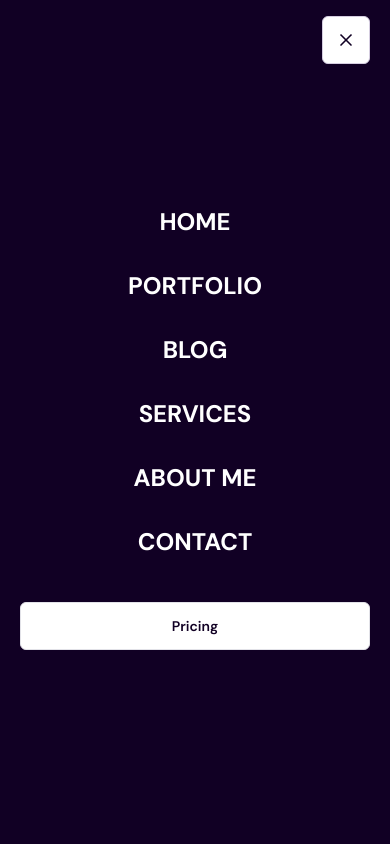
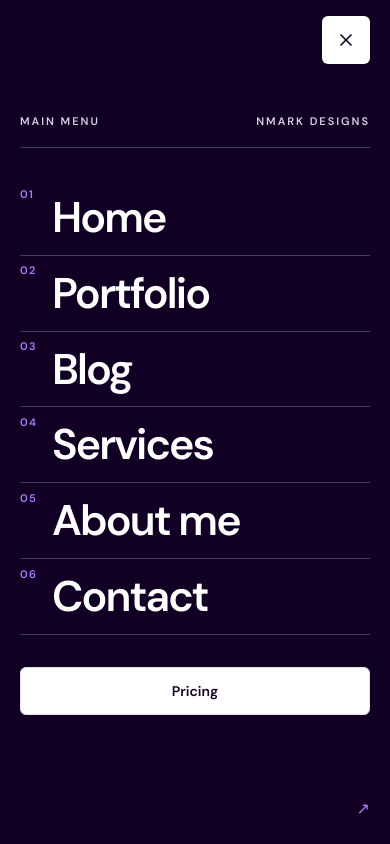
Before and after one commit to nikola93kg/nmarkdesigns, a Next.js app: page /en in a window 390 px wide. Both pictures are taken after a click on the heading "Main menu". Shown: the top 844 px of the page. Built offline with nearby package versions, Linux system fonts and the light colour scheme; no server answers.

Commit message:
fix: polish mobile navigation

```diff
--- a/app/globals.css
+++ b/app/globals.css
@@ -113,24 +113,30 @@
   .mobile-navigation-panel {
     width: 100vw;
     min-height: 100dvh;
+    visibility: hidden;
     opacity: 0;
-    transition: opacity 260ms ease;
-  }
-
-  .mobile-navigation:not([open]) .mobile-navigation-panel {
-    display: none;
+    pointer-events: none;
+    transform: translateY(-1.5rem);
+    transition:
+      opacity 260ms ease,
+      transform 420ms cubic-bezier(0.16, 1, 0.3, 1),
+      visibility 0s linear 420ms;
   }
 
   .mobile-navigation[open] .mobile-navigation-panel {
+    visibility: visible;
     opacity: 1;
+    pointer-events: auto;
+    transform: translateY(0);
+    transition-delay: 0s;
   }
 
   .mobile-navigation-list {
     opacity: 0;
-    transform: translateY(0.75rem);
+    transform: translateY(1rem);
     transition:
-      opacity 340ms ease 80ms,
-      transform 420ms cubic-bezier(0.16, 1, 0.3, 1) 80ms;
+      opacity 300ms ease 100ms,
+      transform 420ms cubic-bezier(0.16, 1, 0.3, 1) 100ms;
   }
 
   .mobile-navigation[open] .mobile-navigation-list {
@@ -138,10 +144,95 @@
     transform: translateY(0);
   }
 
+  .mobile-navigation-toggle {
+    position: relative;
+    z-index: 70;
+    display: inline-flex;
+    width: 3rem;
+    height: 3rem;
+    align-items: center;
+    justify-content: center;
+    border: 0;
+    border-radius: var(--radius-control);
+    background: var(--color-surface);
+    color: var(--color-brand);
+    list-style: none;
+    transition: background-color 180ms ease, border-color 180ms ease, color 180ms ease;
+  }
+
+  .mobile-navigation-toggle::-webkit-details-marker {
+    display: none;
+  }
+
+  .mobile-navigation-toggle:hover {
+    background: var(--color-accent-soft);
+  }
+
+  .mobile-navigation[open] .mobile-navigation-toggle {
+    position: fixed;
+    top: calc((var(--spacing-header) - 3rem) / 2);
+    right: var(--spacing-gutter);
+    background: var(--color-on-brand);
+  }
+
+  .mobile-navigation[open] .mobile-navigation-toggle:hover {
+    background: var(--color-accent-soft);
+  }
+
+  .mobile-navigation-menu-icon,
+  .mobile-navigation-close-icon {
+    transition: opacity 180ms ease, transform 240ms cubic-bezier(0.16, 1, 0.3, 1);
+  }
+
+  .mobile-navigation-close-icon {
+    opacity: 0;
+    transform: rotate(-90deg);
+  }
+
+  .mobile-navigation[open] .mobile-navigation-menu-icon {
+    opacity: 0;
+    transform: rotate(90deg);
+  }
+
+  .mobile-navigation[open] .mobile-navigation-close-icon {
+    opacity: 1;
+    transform: rotate(0);
+  }
+
+  .mobile-navigation-item {
+    display: flex;
+    align-items: flex-start;
+  }
+
+  .mobile-navigation-item::before {
+    content: attr(data-index);
+    flex: 0 0 2rem;
+    padding-top: 0.35rem;
+    color: var(--color-accent);
+    font-size: 0.6875rem;
+    font-weight: 600;
+    letter-spacing: 0.12em;
+  }
+
+  .mobile-navigation-item > a {
+    flex: 1;
+  }
+
   @media (prefers-reduced-motion: reduce) {
+    .mobile-navigation-panel,
+    .mobile-navigation-list,
+    .mobile-navigation-toggle,
+    .mobile-navigation-menu-icon,
+    .mobile-navigation-close-icon {
+      transition: none;
+    }
+
+    .mobile-navigation-panel {
+      transform: none;
+    }
+
     .mobile-navigation-list {
       transform: none;
-      transition: none;
     }
   }
 }
--- a/components/home/HeroArtwork.tsx
+++ b/components/home/HeroArtwork.tsx
@@ -9,7 +9,7 @@ const layers = [
     height: 1024,
     className: styles.backPanel,
     fraction: 0.72,
-    preload: false,
+    priority: true,
   },
   {
     id: "dark-panel",
@@ -18,7 +18,7 @@ const layers = [
     height: 1024,
     className: styles.darkPanel,
     fraction: 0.49,
-    preload: false,
+    priority: false,
   },
   {
     id: "tablet",
@@ -27,7 +27,7 @@ const layers = [
     height: 1024,
     className: styles.tablet,
     fraction: 0.73,
-    preload: true,
+    priority: true,
   },
   {
     id: "phone",
@@ -36,7 +36,7 @@ const layers = [
     height: 1312,
     className: styles.phone,
     fraction: 0.29,
-    preload: false,
+    priority: false,
   },
   {
     id: "brand-card",
@@ -45,7 +45,7 @@ const layers = [
     height: 1024,
     className: styles.brandCard,
     fraction: 0.28,
-    preload: false,
+    priority: false,
   },
 ] as const;
 
@@ -61,7 +61,7 @@ export function HeroArtwork() {
           height={layer.height}
           sizes={`(min-width: 1280px) ${576 * layer.fraction}px, (min-width: 1024px) calc((100vw - 128px) * ${0.4792 * layer.fraction}), (min-width: 768px) ${656 * layer.fraction}px, (min-width: 416px) ${376 * layer.fraction}px, calc((100vw - 40px) * ${layer.fraction})`}
           quality={75}
-          preload={layer.preload}
+          priority={layer.priority}
           className={`${styles.layer} ${layer.className}`}
           data-hero-artwork-layer={layer.id}
         />
--- a/components/layout/MobileNavigation.tsx
+++ b/components/layout/MobileNavigation.tsx
@@ -1,7 +1,7 @@
 "use client";
 
 import { Menu, X } from "lucide-react";
-import { useEffect, useRef } from "react";
+import { useEffect, useRef, type KeyboardEvent } from "react";
 import { Navigation } from "@/components/layout/Navigation";
 import { Button } from "@/components/ui/Button";
 import { Container } from "@/components/ui/Container";
@@ -16,43 +16,58 @@ interface MobileNavigationProps {
 
 export function MobileNavigation({ items, pricing, label, menuLabel }: MobileNavigationProps) {
   const detailsRef = useRef<HTMLDetailsElement>(null);
+  const toggleRef = useRef<HTMLElement>(null);
   const menuListRef = useRef<HTMLDivElement>(null);
-  const summaryRef = useRef<HTMLElement>(null);
+  const pointerInteractionRef = useRef(false);
 
   useEffect(() => {
     const desktop = window.matchMedia("(min-width: 64rem)");
 
     function closeOnDesktop() {
-      if (desktop.matches && detailsRef.current) {
-        detailsRef.current.open = false;
-      }
+      if (desktop.matches) closeMenu();
     }
 
-    function closeOnOutsideClick(event: PointerEvent) {
+    function closeOnOutsidePointer(event: PointerEvent) {
       const details = detailsRef.current;
-
-      if (event.target instanceof Node && details && !details.contains(event.target)) {
-        details.open = false;
-      }
+      if (event.target instanceof Node && details && !details.contains(event.target)) closeMenu();
     }
 
     desktop.addEventListener("change", closeOnDesktop);
-    document.addEventListener("pointerdown", closeOnOutsideClick);
+    document.addEventListener("pointerdown", closeOnOutsidePointer);
 
     return () => {
       desktop.removeEventListener("change", closeOnDesktop);
-      document.removeEventListener("pointerdown", closeOnOutsideClick);
+      document.removeEventListener("pointerdown", closeOnOutsidePointer);
       document.body.style.overflow = "";
     };
   }, []);
 
-  function closeMenu() {
+  function closeMenu(restoreFocus = false) {
     if (detailsRef.current) detailsRef.current.open = false;
     document.body.style.overflow = "";
+    if (restoreFocus) window.requestAnimationFrame(() => toggleRef.current?.focus());
   }
 
   function syncBodyScroll() {
     document.body.style.overflow = detailsRef.current?.open ? "hidden" : "";
+  }
+
+  function handleKeyDown(event: KeyboardEvent<HTMLDetailsElement>) {
+    if (!detailsRef.current?.open) return;
+
+    if (event.key === "Escape") {
+      event.preventDefault();
+      closeMenu(true);
+      return;
+    }
+
+  }
+
+  function handlePointerDown() {
+    pointerInteractionRef.current = true;
+    window.setTimeout(() => {
+      pointerInteractionRef.current = false;
+    }, 0);
   }
 
   return (
@@ -60,53 +75,50 @@ export function MobileNavigation({ items, pricing, label, menuLabel }: MobileNav
       ref={detailsRef}
       className="mobile-navigation group lg:hidden"
       onToggle={syncBodyScroll}
-      onKeyDown={(event) => {
-        if (event.key === "Escape" && detailsRef.current?.open) {
-          event.preventDefault();
+      onKeyDown={handleKeyDown}
+      onPointerDown={handlePointerDown}
+      onBlur={(event) => {
+        if (!pointerInteractionRef.current && !event.currentTarget.contains(event.relatedTarget)) {
           closeMenu();
-          summaryRef.current?.focus();
         }
-      }}
-      onBlur={(event) => {
-        if (!event.currentTarget.contains(event.relatedTarget)) closeMenu();
       }}
     >
       <summary
-        ref={summaryRef}
+        ref={toggleRef}
         aria-label={menuLabel}
         aria-controls="mobile-navigation"
         title={menuLabel}
-        className="relative z-50 flex size-12 list-none items-center justify-center rounded-control border border-border bg-surface text-brand transition-colors hover:bg-accent-soft group-open:fixed group-open:right-gutter group-open:top-[calc((var(--spacing-header)-3rem)/2)] group-open:border-on-brand-muted group-open:bg-on-brand group-open:text-brand [&::-webkit-details-marker]:hidden"
+        className="mobile-navigation-toggle"
       >
-        <Menu className="size-5 group-open:hidden" aria-hidden="true" />
-        <X className="hidden size-5 group-open:block" aria-hidden="true" />
+        <Menu className="mobile-navigation-menu-icon absolute size-5" aria-hidden="true" />
+        <X className="mobile-navigation-close-icon absolute size-5" aria-hidden="true" />
       </summary>
       <div
         id="mobile-navigation"
-        className="mobile-navigation-panel fixed inset-0 z-40 min-h-dvh overflow-y-auto overscroll-contain bg-brand text-on-brand"
+        className="mobile-navigation-panel fixed inset-0 z-50 min-h-dvh overflow-y-auto overscroll-contain bg-brand text-on-brand"
         onClick={(event) => {
-          if (event.target instanceof Node && !menuListRef.current?.contains(event.target)) {
-            window.setTimeout(closeMenu, 0);
-          }
+          if (event.target instanceof Node && !menuListRef.current?.contains(event.target)) closeMenu();
         }}
       >
-        <Container className="flex min-h-dvh items-center justify-center py-24">
-          <div ref={menuListRef} className="mobile-navigation-list w-full max-w-sm text-center">
-            <Navigation
-              items={items}
-              label={label}
-              variant="mobile"
-              onNavigate={closeMenu}
-            />
+        <Container className="flex min-h-dvh flex-col justify-between py-28 pb-8 sm:py-32 sm:pb-10">
+          <div ref={menuListRef} className="mobile-navigation-list w-full">
+            <div className="mb-8 flex items-center justify-between border-b border-border-inverse pb-4 text-[0.6875rem] font-semibold uppercase tracking-[0.18em] text-on-brand-muted sm:mb-10">
+              <span>{menuLabel}</span>
+              <span aria-hidden="true">NMark Designs</span>
+            </div>
+            <Navigation items={items} label={label} variant="mobile" onNavigate={() => closeMenu()} />
             <Button
               href={pricing.href}
               external={pricing.external}
               variant="secondary"
-              className="mt-8 w-full justify-center focus-visible:outline-accent"
-              onClick={closeMenu}
+              className="mt-8 w-full justify-center sm:mt-10 sm:w-auto"
+              onClick={() => closeMenu()}
             >
               {pricing.label}
             </Button>
+          </div>
+          <div aria-hidden="true" className="mt-16 flex justify-end pt-4 text-accent">
+            <span>↗</span>
           </div>
         </Container>
       </div>
--- a/components/layout/Navigation.tsx
+++ b/components/layout/Navigation.tsx
@@ -10,13 +10,14 @@ interface NavigationProps {
 
 const listStyles = {
   desktop: "flex items-center gap-5 xl:gap-7",
-  mobile: "flex flex-col items-center gap-2",
+  mobile: "flex flex-col border-b border-border-inverse",
   footer: "flex flex-col items-center lg:items-start",
 };
 
 const linkStyles = {
   desktop: "min-h-12 text-brand hover:text-focus",
-  mobile: "min-h-14 justify-center px-3 py-2 text-2xl font-bold uppercase text-on-brand hover:text-accent focus-visible:outline-accent",
+  mobile:
+    "mobile-navigation-link min-h-18 justify-between gap-5 py-4 text-[clamp(2.35rem,11vw,4.75rem)] font-semibold leading-none tracking-[-0.045em] text-on-brand hover:text-accent focus-visible:outline-accent",
   footer:
       "min-h-8 justify-center py-1 text-center text-on-brand-muted hover:text-on-brand focus-visible:outline-accent lg:justify-start lg:text-left",
 };
@@ -33,8 +34,12 @@ export function Navigation({
   return (
     <nav aria-label={label}>
       <ul className={listStyles[variant]}>
-        {items.map((item) => (
-          <li key={item.href}>
+        {items.map((item, index) => (
+          <li
+            key={item.href}
+            className={variant === "mobile" ? "mobile-navigation-item border-b border-border-inverse last:border-b-0" : undefined}
+            data-index={variant === "mobile" ? String(index + 1).padStart(2, "0") : undefined}
+          >
             {item.external ? (
               <a href={item.href} className={className} onClick={onNavigate}>
                 {item.label}
```
